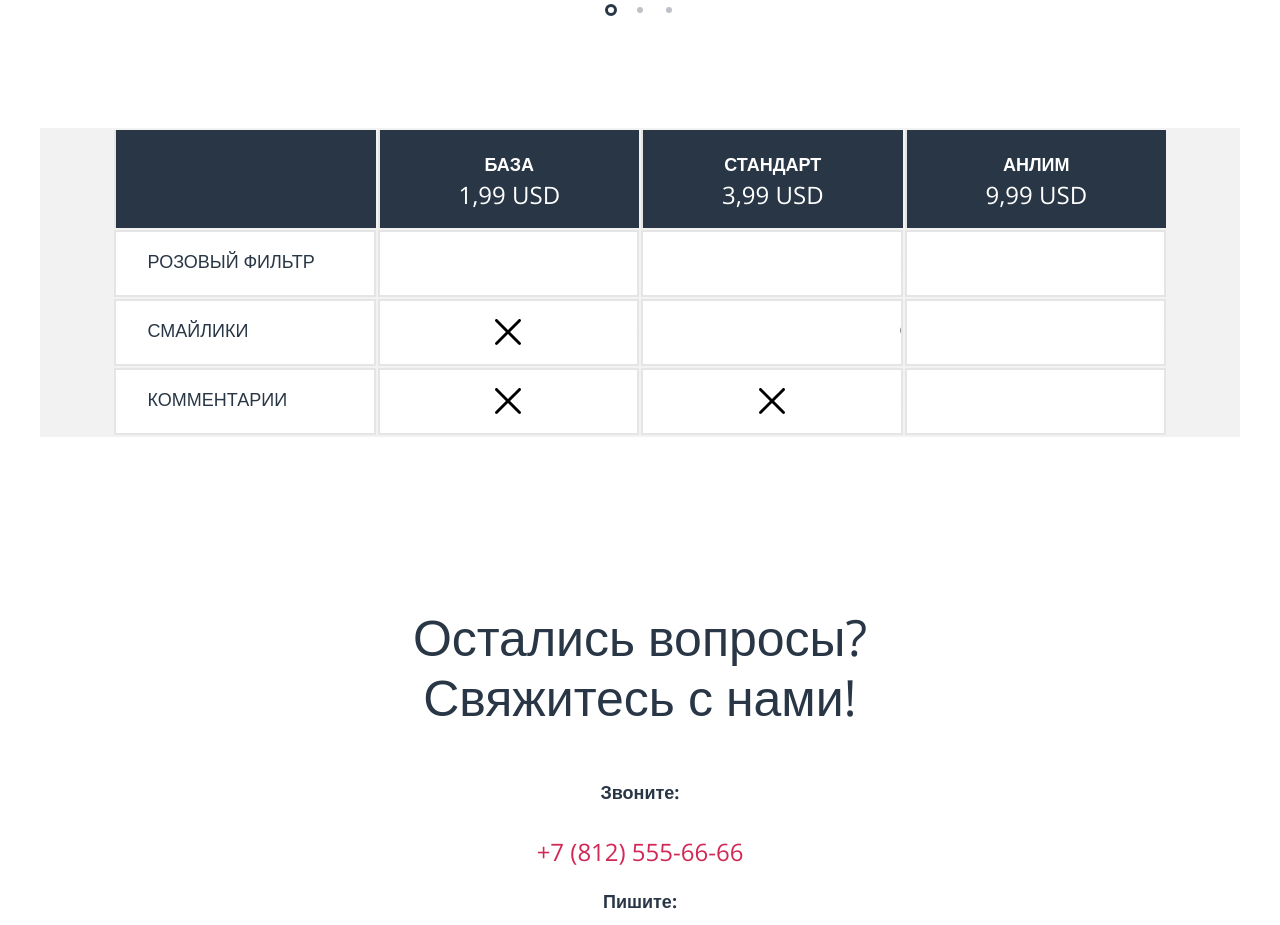
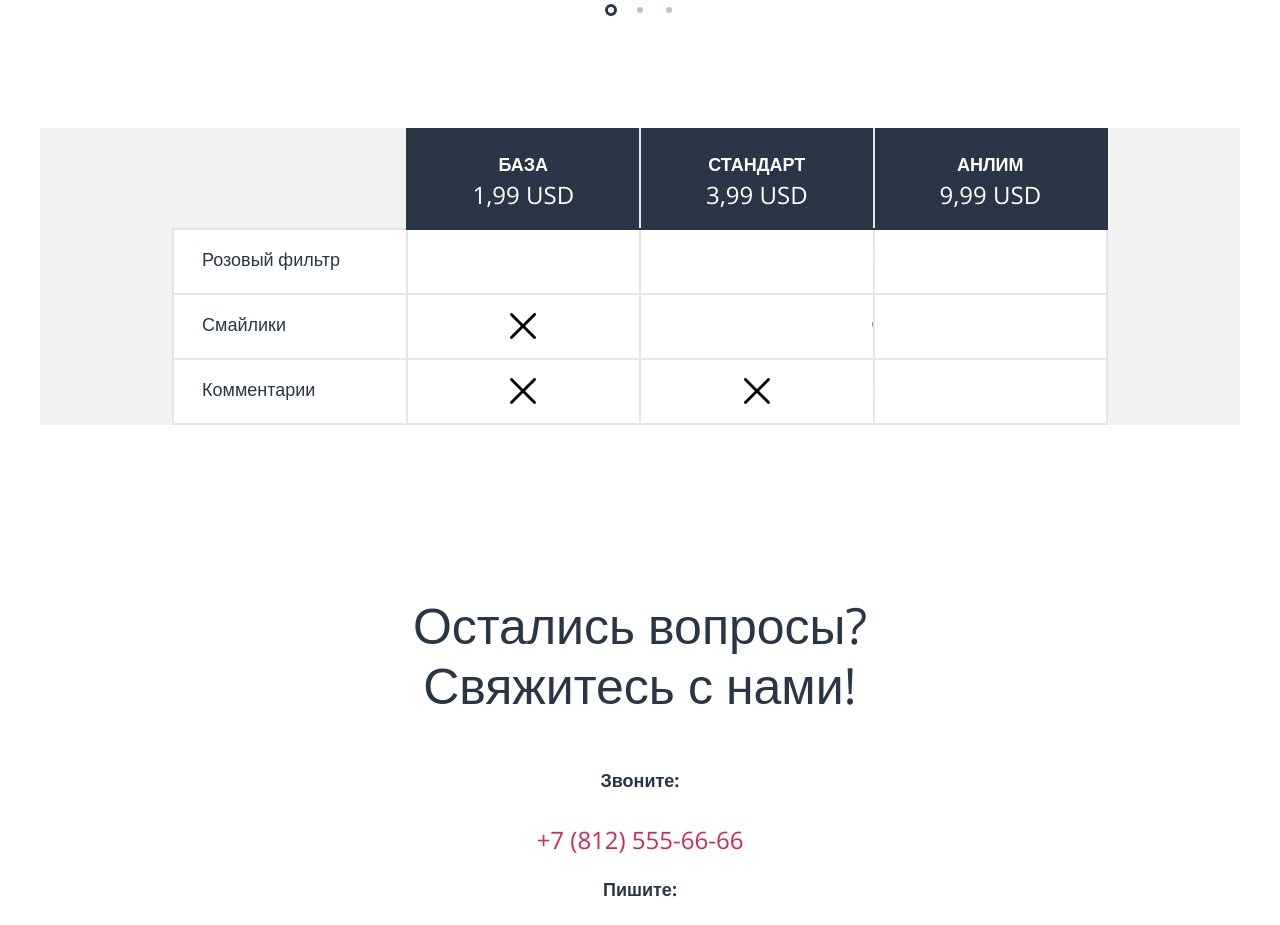
Before and after one commit to adaptedbee/98316-pink, a website: page index.html in a window 1280 px wide. Shown: the part 2240-3165 px from the top of the page. Drawn offline with nearby package versions, Linux system fonts and the light colour scheme; files that its build step writes are made by us from their sources.

Commit message:
Правки - index: размеры ячеек и границы таблицы

```diff
--- a/sass/components/index.scss
+++ b/sass/components/index.scss
@@ -323,20 +323,45 @@
   width:840px;
   margin:0 auto; /* ???? */
 
+  border-collapse:collapse;
+
   &__head{
   }
   &__headcell{
-    background-color:$dark;
-    width:33%;
+    // background-color:$dark;
+    // width:33%;
+    width:280px;
     padding-top:25px;
 
-    border-left:2px solid #e5e5e5; /* !!!!!!!!!! */
+    // border-left:2px solid #e5e5e5;
+    // border-right:2px solid #e5e5e5;
+    // border-radius:2px;
+
   }
   &__headcell:nth-child(1){
     display:none;
+    border-right:2px solid $dark;
+  }
+  &__headcell:nth-child(2){
+    background-color:$dark;
+    border-left:2px solid $dark;
+    border-right:2px solid #e5e5e5;
+    border-top:2px solid $dark;
+    border-bottom:2px solid $dark;
   }
   &__headcell:nth-child(3){
-    // display:none;
+    background-color:$dark;
+    border-left:2px solid #e5e5e5;
+    border-right:2px solid #e5e5e5;
+    border-top:2px solid $dark;
+    border-bottom:2px solid $dark;
+  }
+  &__headcell:nth-child(4){
+    background-color:$dark;
+    border-left:2px solid #e5e5e5;
+    border-right:2px solid $dark;
+    border-top:2px solid $dark;
+    border-bottom:2px solid $dark;
   }
   &__headcell-apptype{
     font-size:$subheadlinetextsize;
@@ -370,14 +395,15 @@
   &__row{
   }
   &__cell{
-    width:30%;
+    // width:33%;
+    width:280px;
     border:2px solid #e5e5e5;
 
     font-size:$basetextsize;
     line-height:1; /*2.143*/
     color:$dark;
     background-color:$white;
-    text-transform:uppercase;
+
 
     background-position:230px center;
     background-repeat:no-repeat;
@@ -385,6 +411,9 @@
     padding-top:20px;
     padding-bottom:25px;
     padding-left:3%;
+  }
+  &__cell:not(:nth-child(1)){
+    text-transform:uppercase;
   }
   &__cell:nth-child(1){
     display:none;
@@ -601,10 +630,10 @@
     margin:0 auto;
 
     &__headcell{
-      width:24%;
+      width:25%;
     }
     &__headcell:nth-child(1){
-      display:table-cell; /* block ??? */
+      display:table-cell;
     }
     &__headcell-apptype{
       font-size:16px;
@@ -613,7 +642,7 @@
       font-size:18px;
     }
     &__cell{
-      width:24%;
+      width:25%;
     }
     &__cell:nth-child(1){
       display:table-cell;
@@ -808,6 +837,8 @@
     }
   }
   .price-table{
+    width:78%;
+
     &__headcell-apptype{
       font-size:18px;
       line-height:1;
```
